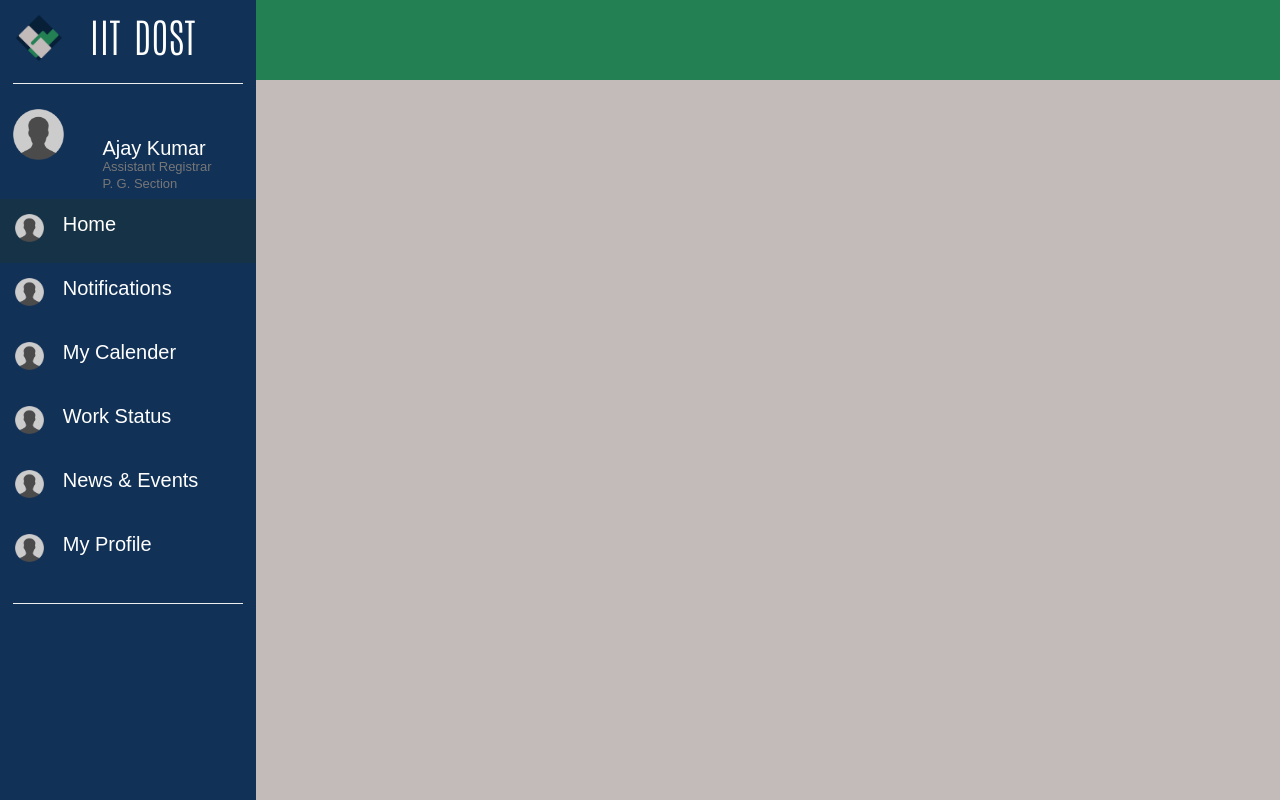
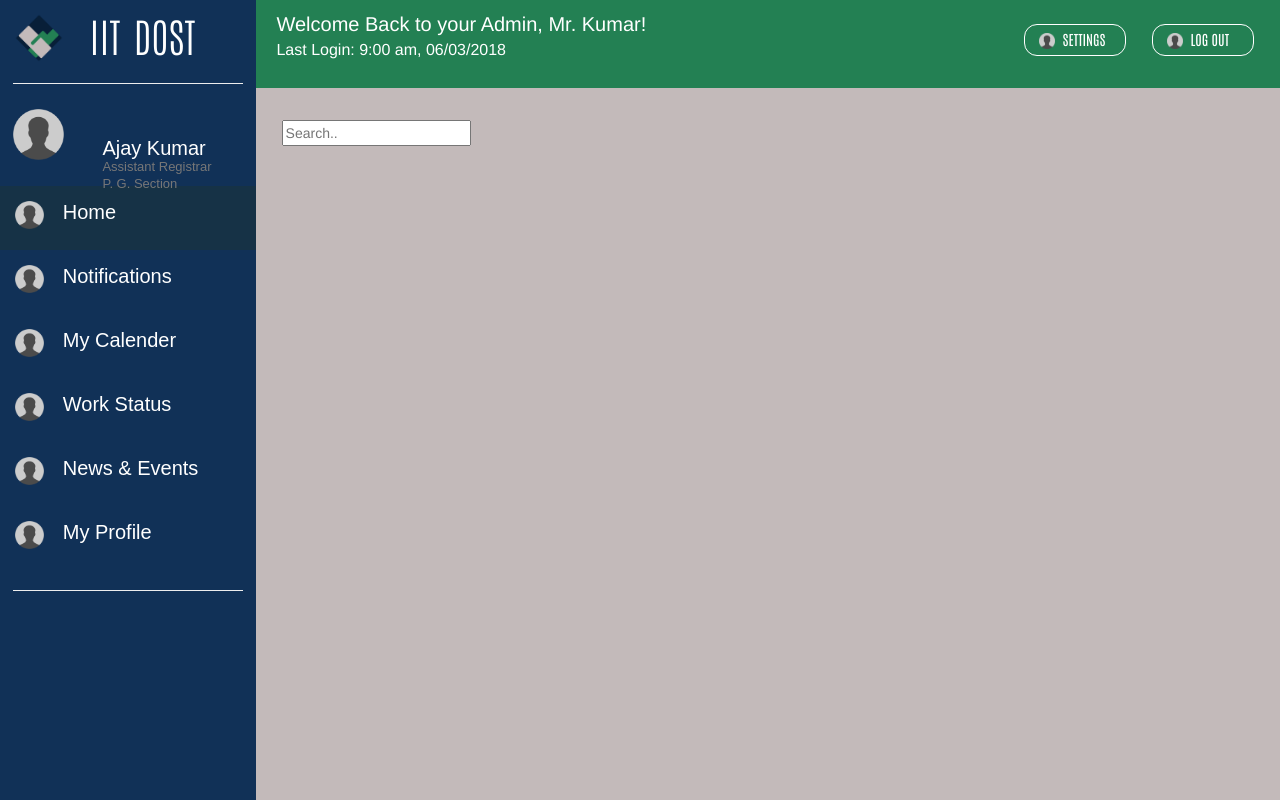
Before and after one commit to devclub-iitd/IITDostBackend, a Flask app: page / in a window 1280 px wide. Run offline with Flask 2, Linux system fonts and the light colour scheme; data that the repository does not hold is empty; some libraries are stand-ins or nearby versions.

Commit message:
Completed Top bar

```diff
--- a/static/css/style.css
+++ b/static/css/style.css
@@ -35,10 +35,11 @@ body {
 .top {
 	background-color: #238053;
 	width: 80%;
-	height: 10%;
+	height: 11%;
 	position: fixed;
 	top: 0px;
 	left: 20%;
+	color: #FFFFFF;
 }
 
 .logo {
@@ -65,7 +66,7 @@ body {
 }
 
 .name {
-	margin-bottom: 15%;
+	margin-bottom: 10%;
 	/*padding-bottom: 15%;*/
 }
 
@@ -101,3 +102,64 @@ body {
 	font-size: 15pt;
 	font-family: Arial;
 }
+
+.welcome {
+	margin-top: 1%;
+	margin-left: 2%;
+}
+
+.welcome1 {
+	font-size: 15pt;
+}
+
+.welcome2 {
+	font-size: 12pt;
+}
+
+.settings {
+	border-style: solid;
+	border-width: 1px;
+	border-radius: 13px;
+	border-color: #FFFFFF;
+	color: #FFFFFF;
+	padding-top: 5px;
+	padding-bottom: 5px;
+	padding-left: 10px;
+	padding-right: 10px;
+	position: fixed;
+	top : 3%;
+	right: 12%;
+	left: 80%;
+	font-family: Antonio_Regular;
+}
+
+.logout {
+	border-style: solid;
+	border-width: 1px;
+	border-radius: 13px;
+	border-color: #FFFFFF;
+	color: #FFFFFF;
+	padding-top: 5px;
+	padding-bottom: 5px;
+	padding-left: 10px;
+	padding-right: 10px;
+	position: fixed;
+	top : 3%;
+	right: 2%;
+	left: 90%;
+	font-family: Antonio_Regular;
+}
+
+.btn_icon {
+	/*position: fixed;*/
+	margin-left: 5%;
+	margin-right: 5%;
+	/*margin-top: 0%;*/
+	width: 20%;
+}
+
+.main {
+	position: fixed;
+	top: 15%;
+	left: 22%;
+}
--- a/templates/index.html
+++ b/templates/index.html
@@ -51,6 +51,21 @@
 
 <div class="top">
 
+	<div class="welcome">
+
+		<text class="welcome1">Welcome Back to your Admin, Mr. Kumar!</text><br>
+		<text class="welcome2">Last Login: 9:00 am, 06/03/2018</text>
+
+		<a href="#" class="settings"><img src="{{ url_for('static', filename='imgs/placeholder.png') }}" alt="Avatar" class="btn_icon"> SETTINGS</a>
+
+		<a href="#" class="logout"><img src="{{ url_for('static', filename='imgs/placeholder.png') }}" alt="Avatar" class="btn_icon"> LOG OUT</a>
+
+	</div>
+
+</div>
+
+<div class="main">
+	<input type="text" name="search" placeholder="Search..">
 </div>
 
 {% endblock %}
```
